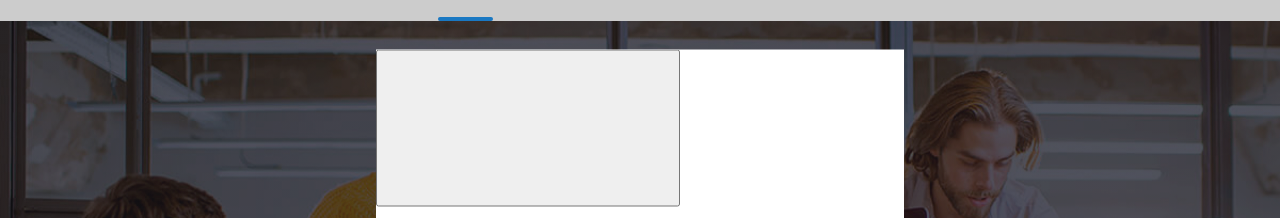
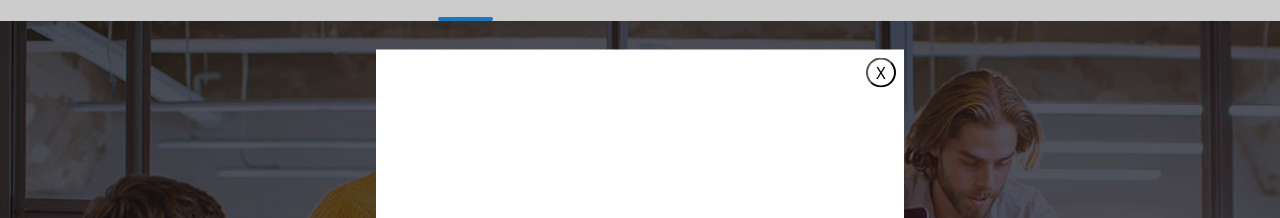
Before and after one commit to przemo107/goit-markup-hw-08, a plain HTML site: page index.html in a window 1280 px wide. Both pictures are taken after a click on the button "Zamów usługę". Shown: the part 60-278 px from the top of the page. Drawn offline with nearby package versions, Linux system fonts and the light colour scheme; files whose address does not match are found by name.

Commit message:
modal window in progress

```diff
--- a/css/styles.css
+++ b/css/styles.css
@@ -547,32 +547,38 @@ body {
   width: 100%;
   height: 100%;
   background-color: var(--background-backdrop);
-  transition: back 250ms ease-in-out;
 }
 .modal {
+  position: absolute;
   top: 50%;
   left: 50%;
+  transform: translate(-50%, -50%);
   width: 528px;
-  height: 581px;
+  min-height: 581px;
   background-color: var(--white);
-  position: absolute;
+  opacity: 1;
+  visibility: visible;
   transition-property: opacity, visibility;
   transition-delay: 0;
   transition-duration: 250ms;
   transition-timing-function: cubic-bezier(0.4, 0, 0.2, 1);
-  opacity: 1;
-  visibility: visible;
-  transform: translateX(-50%) translateY(-50%);
 }
 .is-hidden {
   opacity: 0;
   visibility: hidden;
   pointer-events: none;
   transition-property: opacity, visibility;
-  transition-delay: 0;
   transition-duration: 250ms;
   transition-timing-function: cubic-bezier(0.4, 0, 0.2, 1);
 }
-.close-button {
-  fill: var(--white);
+.close-btn {
+  position: absolute;
+  top: 8px;
+  right: 8px;
+  width: 30px;
+  height: 30px;
+  background-color: var(--white);
+  border: 1px solid var(black);
+  border-radius: 50%;
+  cursor: pointer;
 }
--- a/index.html
+++ b/index.html
@@ -60,7 +60,7 @@
           <h1 class="main-header-text">
             EFEKTYWNE ROZWIĄZANIA <br />DLA WASZEGO BIZNESU
           </h1>
-          <button type="button" data-modal-open class="btn">
+          <button type="button" class="btn" data-modal-open>
             Zamów usługę
           </button>
         </div>
@@ -498,10 +498,8 @@
       </div>
     </footer>
     <div class="backdrop is-hidden" data-modal>
-      <div class="modal" data-modal>
-        <button type="button" class="close-button" data-modal-close>
-          <svg><use></use></svg>
-        </button>
+      <div class="modal">
+        <button type="button" class="close-btn" data-modal-close>X</button>
       </div>
     </div>
     <script src=".js/modal.js"></script>
```
